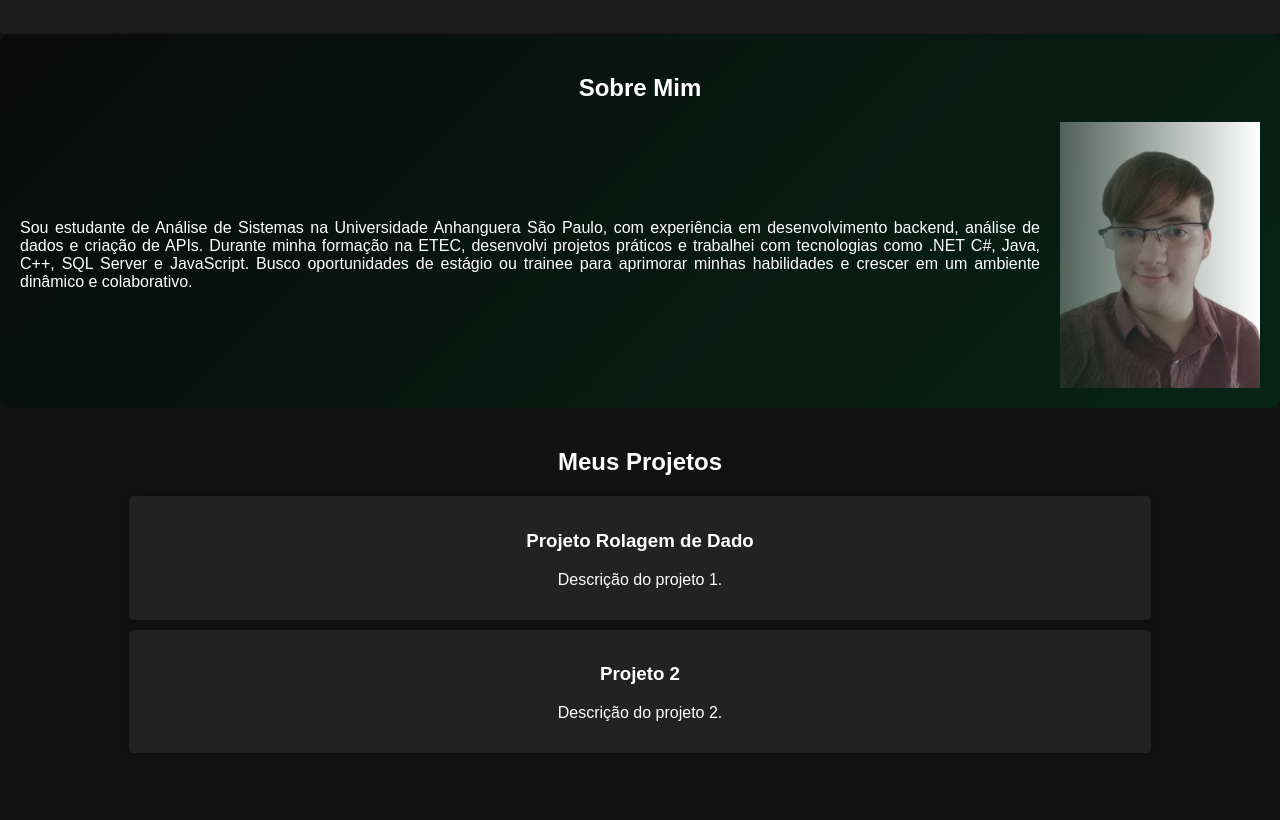
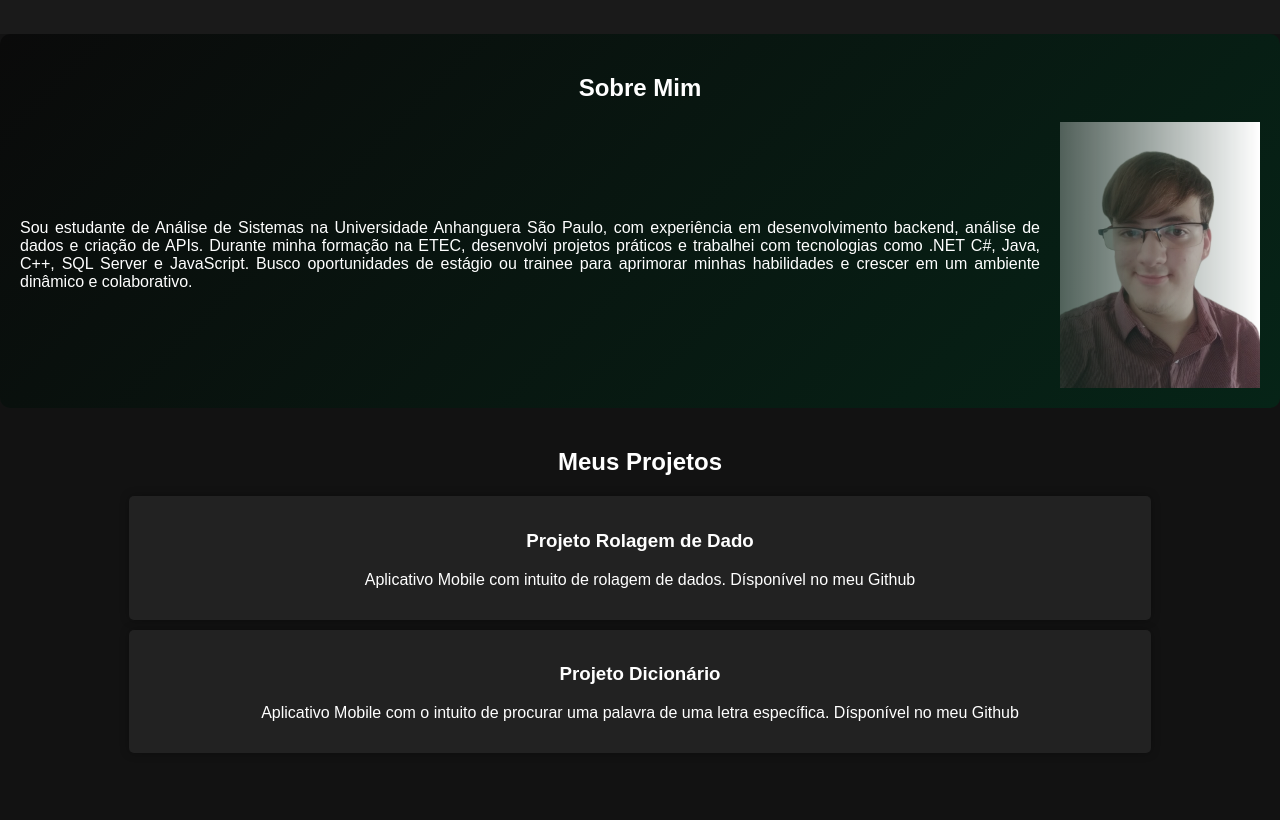
Before and after one commit to Caioaraujo48/portfolio, a plain HTML site: page index.html in a window 1280 px wide. Shown: the part 120-940 px from the top of the page. Drawn offline with Linux system fonts and the light colour scheme.

Commit message:
infos de Projeto arrumada

```diff
--- a/index.html
+++ b/index.html
@@ -34,11 +34,11 @@
         <h2>Meus Projetos</h2>
         <div class="projeto">
             <h3>Projeto Rolagem de Dado</h3>
-            <p>Descrição do projeto 1.</p>
+            <p>Aplicativo Mobile com intuito de rolagem de dados. Dísponível no meu Github</p>
         </div>
         <div class="projeto">
-            <h3>Projeto 2</h3>
-            <p>Descrição do projeto 2.</p>
+            <h3>Projeto Dicionário</h3>
+            <p>Aplicativo Mobile com o intuito de procurar uma palavra de uma letra específica. Dísponível no meu Github</p>
         </div>
     </section>
 
@@ -46,6 +46,7 @@
         <h2>Contato</h2>
         <p>Email: caioquir@gmail.com</p>
         <p>LinkedIn: <a href="https://www.linkedin.com/in/caio-quirino-a77570296/">Caio Quirino</a></p>
+        <p>Github: <a href="https://github.com/Caioaraujo48">Caioaraujo48</a></p>
     </section>
 
     <footer>
```
